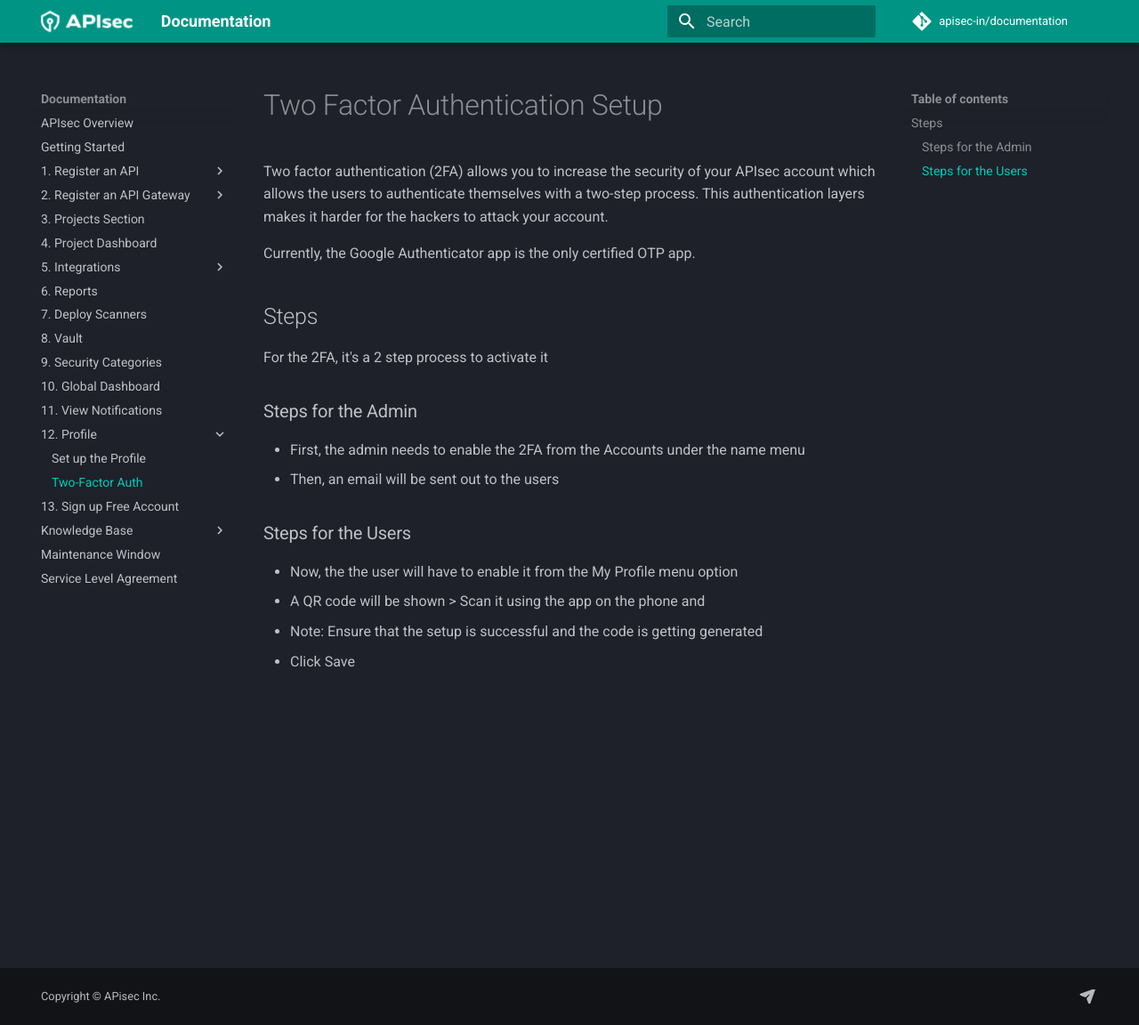
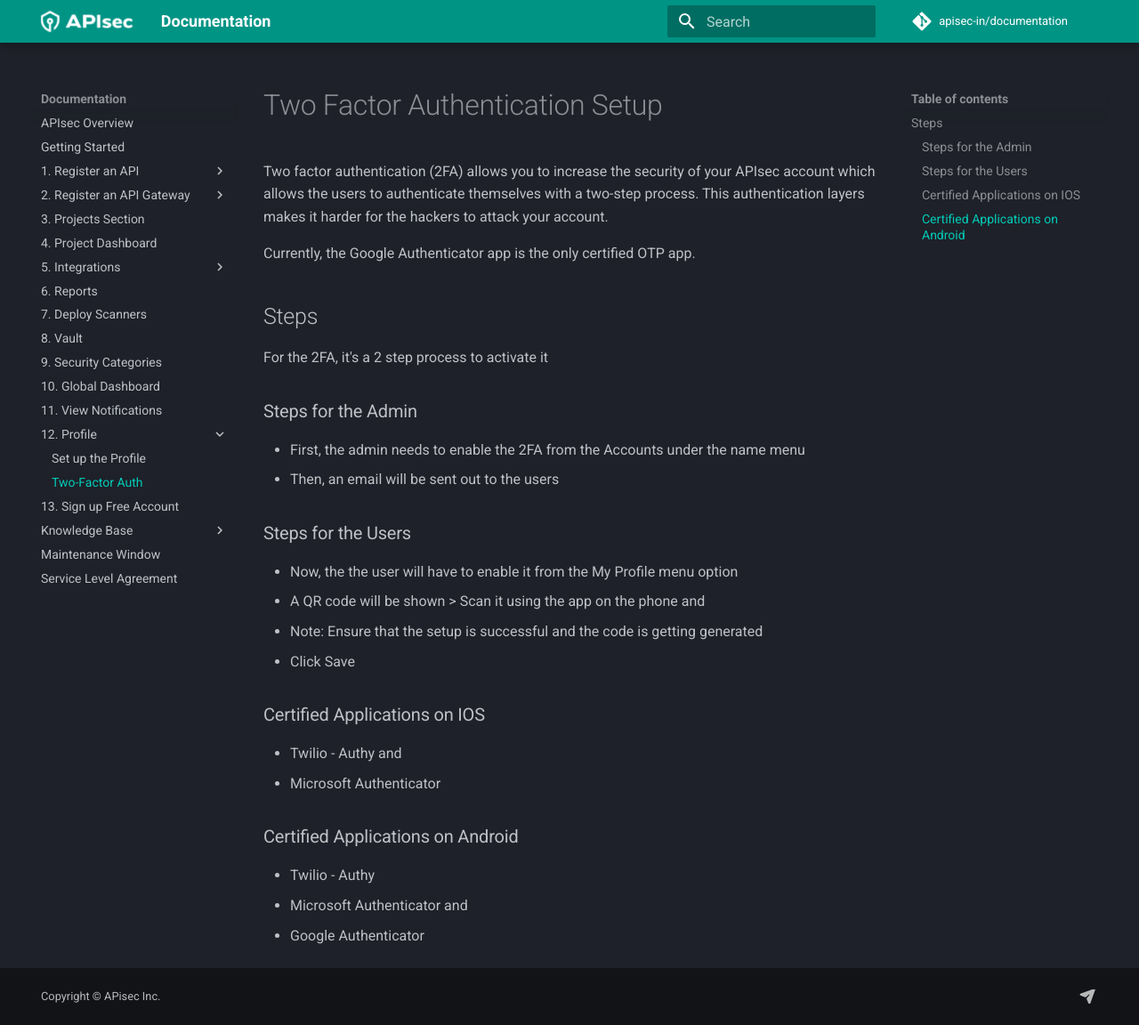
Before and after one commit to apisec-inc/documentation, an MkDocs documentation site: the page built from docs/2fa.md, in a window 1280 px wide and 1152 px high. Shown: the whole window at 89% size. Built offline with MkDocs 1.6.1 and Material for MkDocs 9.7.7, drawn with Linux system fonts in a browser that asks for light colours; comment, search, counter and statistics services are not loaded.

Commit message:
Update 2fa.md

```diff
--- a/docs/2fa.md
+++ b/docs/2fa.md
@@ -17,3 +17,12 @@
 - A QR code will be shown > Scan it using the app on the phone and
 - Note: Ensure that the setup is successful and the code is getting generated
 - Click Save
+
+### Certified Applications on IOS
+- Twilio - Authy and
+- Microsoft Authenticator
+
+### Certified Applications on Android
+- Twilio - Authy
+- Microsoft Authenticator and
+- Google Authenticator
```
